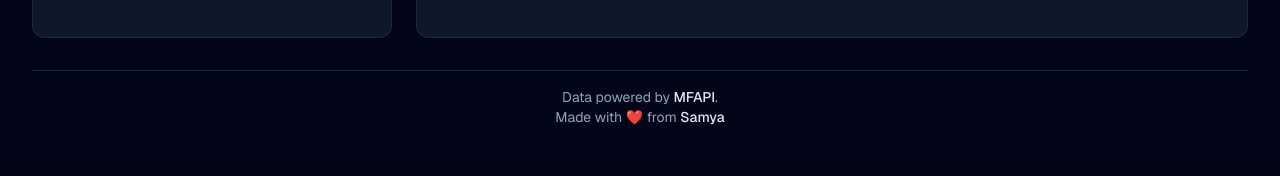
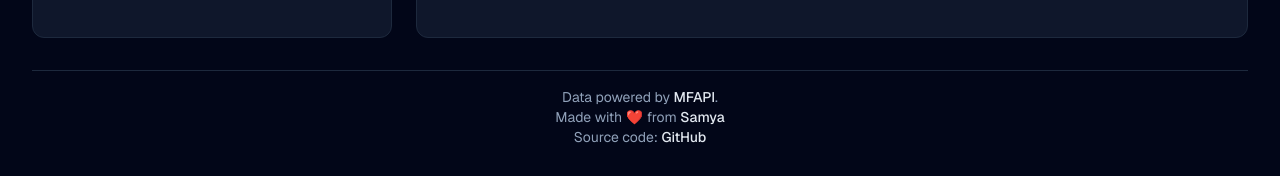
Before and after one commit to Samya-S/mf-dashboard, a Next.js app: page / in a window 1280 px wide. Shown: the part 755-931 px from the top of the page. Built offline with nearby package versions, Linux system fonts and the light colour scheme; no server answers.

Commit message:
Add GitHub link to footer in Home component for easy access to source code

```diff
--- a/app/page.tsx
+++ b/app/page.tsx
@@ -91,6 +91,16 @@ export default function Home() {
           >
             Samya
           </a>
+          <br />
+          Source code:{" "}
+          <a
+            href="https://github.com/Samya-S/mf-dashboard"
+            target="_blank"
+            rel="noopener noreferrer"
+            className="font-medium text-slate-200 hover:text-indigo-300"
+          >
+            GitHub
+          </a>
         </footer>
       </div>
     </main>
```
